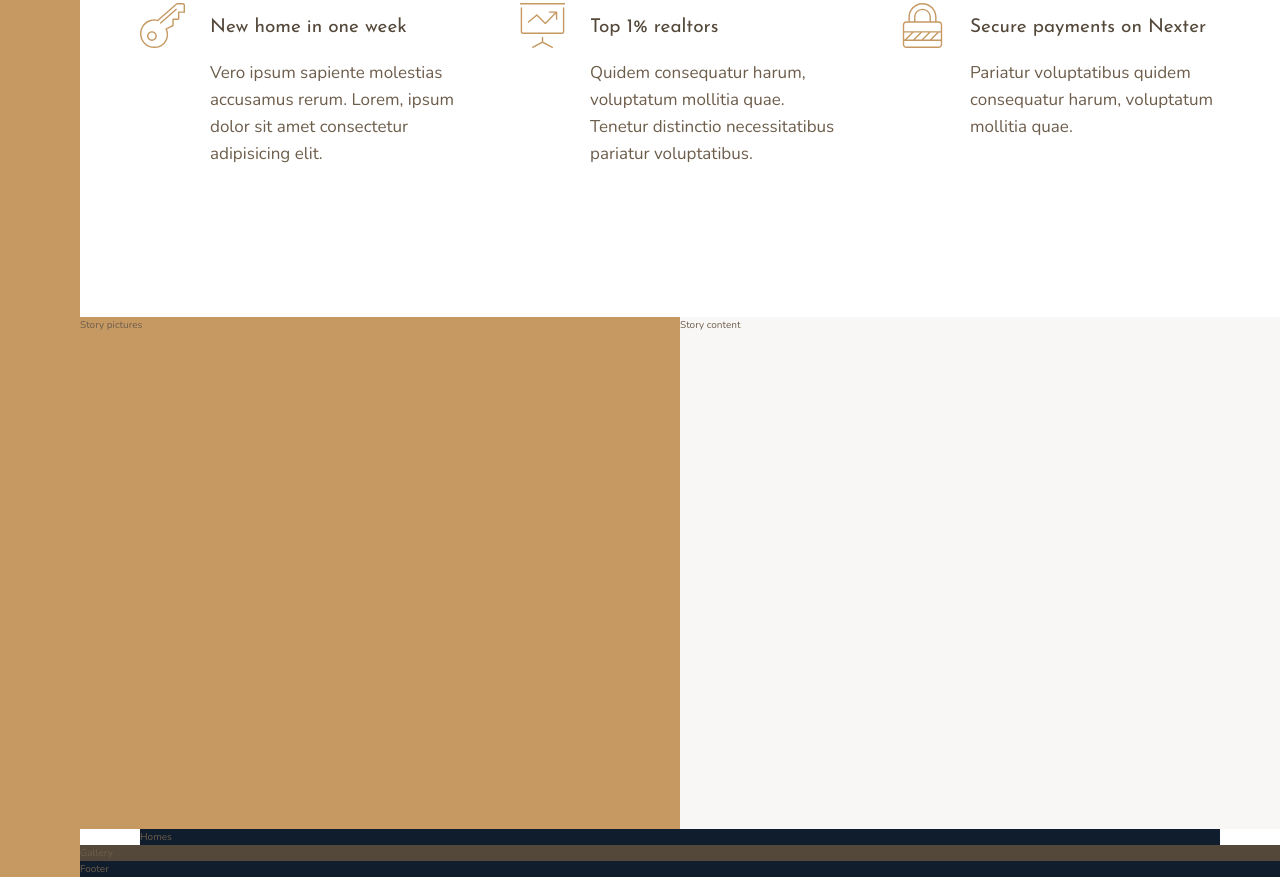
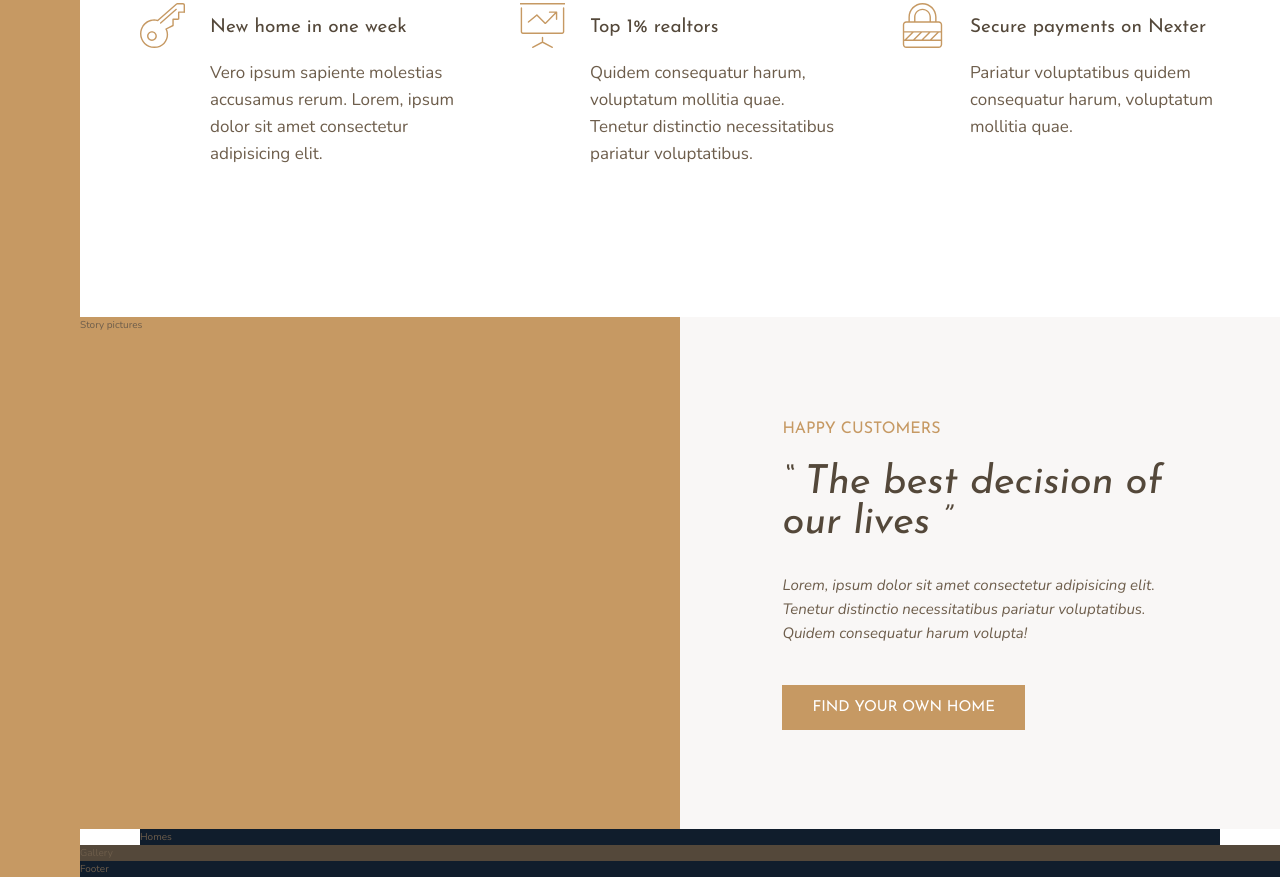
Before and after one commit to ssonko94/nexter-project, a website: page index.html in a window 1280 px wide. Shown: the part 991-1868 px from the top of the page. Drawn offline with nearby package versions, Linux system fonts and the light colour scheme.

Commit message:
added the story content and styled them in css

```diff
--- a/index.html
+++ b/index.html
@@ -95,7 +95,16 @@
       Story pictures
     </div>
     <div class="story__content">
-      Story content
+      <h3 class="heading-3 mb-sm">Happy Customers</h3>
+      <h2 class="heading-2 heading-2--dark mb-md">
+        &ldquo; The best decision of our lives &rdquo;
+      </h2>
+      <p class="story__text">
+        Lorem, ipsum dolor sit amet consectetur adipisicing elit. Tenetur
+        distinctio necessitatibus pariatur voluptatibus. Quidem consequatur
+        harum volupta!
+      </p>
+      <button class="btn">Find your own home</button>
     </div>
     <section class="homes">
       Homes
--- a/sass/_story.scss
+++ b/sass/_story.scss
@@ -7,5 +7,22 @@
   &__content {
     background-color: $color-grey-light-1;
     grid-column: col-start 5 / full-end;
+
+    padding: 6rem 8vw;
+
+    /* display: flex;
+    flex-direction: column;
+    justify-content: center;
+    align-items: flex-start;*/
+
+    display: grid;
+    align-content: center;
+    justify-items: start;
+  }
+
+  &__text {
+    font-size: 1.5rem;
+    font-style: italic;
+    margin-bottom: 4rem;
   }
 }
--- a/sass/_typography.scss
+++ b/sass/_typography.scss
@@ -9,10 +9,24 @@
 
 .heading-2 {
   @extend %heading;
+  font-size: 4rem;
+  font-style: italic;
+  line-height: 1;
+
+  &--light {
+    color: $color-grey-light-1;
+  }
+
+  &--dark {
+    color: $color-grey-dark-1;
+  }
 }
 
 .heading-3 {
   @extend %heading;
+  font-size: 1.6rem;
+  color: $color-primary;
+  text-transform: uppercase;
 }
 
 .heading-4 {
@@ -27,3 +41,33 @@
     color: $color-grey-dark-1;
   }
 }
+
+.btn {
+  background-color: $color-primary;
+  color: #fff;
+  border: none;
+  border-radius: 0;
+  font-family: $font-display;
+  font-size: 1.5rem;
+  text-transform: uppercase;
+  padding: 1.5rem 3rem;
+  cursor: pointer;
+  transition: all 0.2s;
+
+  &:hover {
+    background-color: $color-primary-dark;
+  }
+}
+
+.mb-sm {
+  margin-bottom: 2rem;
+}
+.mb-md {
+  margin-bottom: 3rem;
+}
+.mb-lg {
+  margin-bottom: 4rem;
+}
+.mb-hg {
+  margin-bottom: 8rem;
+}
```
Also changed, not shown: css/style.css.
